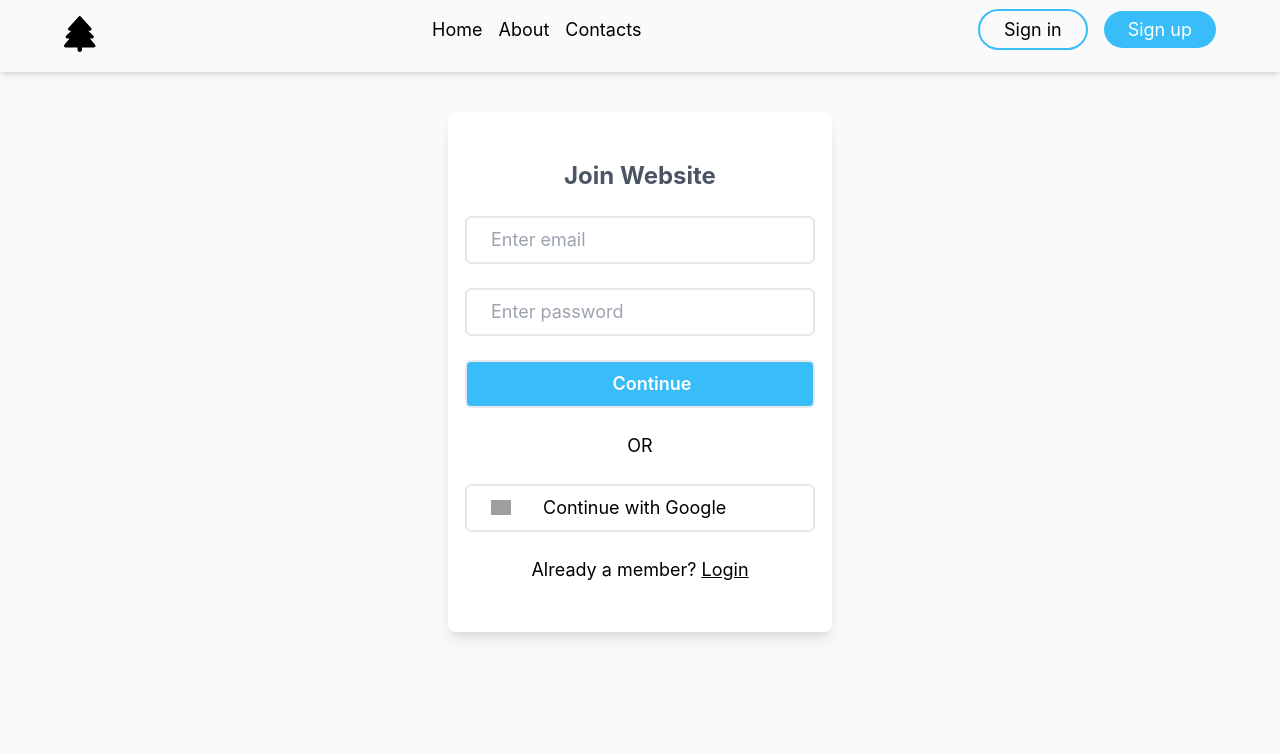
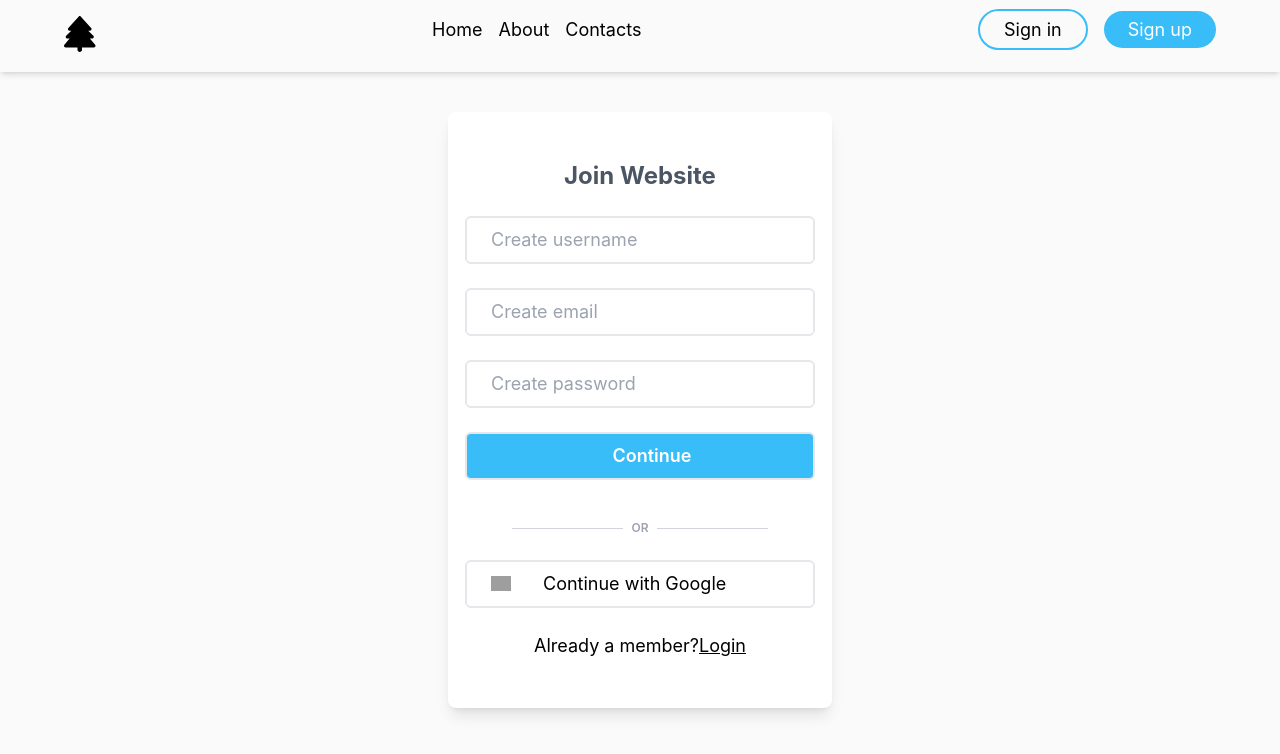
Before and after one commit to imrannaazir/conceptual-firebase, a React (Create React App) app: page /signup in a window 1280 px wide. Shown: the top 754 px of the page. Built offline with nearby package versions, Linux system fonts and the light colour scheme; no server answers; grey boxes are pictures that could not be loaded.

Commit message:
log in and sign up component almost complete

```diff
--- a/src/App.js
+++ b/src/App.js
@@ -1,6 +1,4 @@
 import './App.css';
-import { FontAwesomeIcon } from '@fortawesome/react-fontawesome'
-import { faTree } from '@fortawesome/free-solid-svg-icons'
 import { Route, Routes } from 'react-router-dom';
 import Home from './components/Home/Home';
 import Login from './components/Login/Login';
@@ -8,10 +6,8 @@ import SignUp from './components/SignUp/SignUp';
 import Header from './components/Header/Header';
 
 
-
+//component body
 function App() {
-
-
   return (
     <div className="App bg-[#fafafa] h-screen">
 
--- a/src/components/Login/Login.js
+++ b/src/components/Login/Login.js
@@ -1,24 +1,73 @@
+import { GoogleAuthProvider, signInWithPopup } from 'firebase/auth';
 import React from 'react';
-import { Link } from 'react-router-dom';
+import { Link, useNavigate } from 'react-router-dom';
+import { auth } from '../../firebase.init';
 
+// component body
 const Login = () => {
+    const navigate = useNavigate()
+    const googleProvider = new GoogleAuthProvider()
+    //Login with google handle function
+    const handleLogInGoogle = () => {
+        signInWithPopup(auth, googleProvider)
+            .then(result => {
+                navigate('/')
+            })
+            .catch(error => console.log(error))
+    }
+
+
     return (
+        <div
+            className=' w-[90%] lg:w-[30%] mx-auto text-lg text-center shadow-lg rounded-lg py-12 my-10 bg-white flex flex-col gap-6 ' >
+            <p
+                className=' text-2xl font-bold text-gray-600'>Login Website
+            </p>
+            {/* log in with email form */}
+            <form className='flex flex-col gap-6 ' action="">
+                {/* email field */}
+                <input
+                    className=' border-2 py-2 w-[350px] rounded-md pl-6 block mx-auto' placeholder='Enter email' type="email" name="" id="email" />
+                {/* password field */}
+                <input
+                    className=' border-2 py-2 w-[350px] rounded-md pl-6 block mx-auto' placeholder='Enter password' type="password" name="" id="password" />
+                {/*submit button  */}
+                <button
+                    className='border-2 py-2 w-[350px] mx-auto rounded-md pl-6 bg-sky-400 text-white font-semibold'>Log in
+                </button>
+            </form>
 
-        <div className=' w-[90%] lg:w-[30%] mx-auto text-lg text-center shadow-lg rounded-lg py-12 my-10 bg-white flex flex-col gap-6 ' >
-            <p className=' text-2xl font-bold text-gray-600'>Login Website</p>
-            <input className=' border-2 py-2 w-[350px] rounded-md pl-6 block mx-auto' placeholder='Enter email' type="email" name="" id="" />
-            <input className=' border-2 py-2 w-[350px] rounded-md pl-6 block mx-auto' placeholder='Enter password' type="password" name="" id="" />
-            <button className='border-2 py-2 w-[350px] mx-auto rounded-md pl-6 bg-sky-400 text-white font-semibold'>Log in</button>
+            {/* OR */}
+            <div
+                className="flex justify-evenly space-x-2 w-64 mt-4 mx-auto">
+                <span
+                    className="bg-gray-300 h-px flex-grow t-2 relative top-2">
 
-            <p>OR</p>
+                </span>
+                <span
+                    className="flex-none uppercase text-xs text-gray-400 font-semibold">or
+                </span>
+                <span
+                    className="bg-gray-300 h-px flex-grow t-2 relative top-2">
 
-            <button className='flex items-center border-2 py-2 w-[350px] mx-auto rounded-md pl-6 gap-8' >
-                <img className='w-5' src="https://www.freepnglogos.com/uploads/google-logo-png/google-logo-png-suite-everything-you-need-know-about-google-newest-0.png" alt="" />
-                Continue with Google</button>
-            <p className=' font-normal'>Haven't an account? <Link className=' underline' to='/signup'>Sign up</Link></p>
+                </span>
+            </div>
+
+            {/* log in with google button */}
+            <button
+                onClick={handleLogInGoogle} className='flex items-center border-2 py-2 w-[350px] mx-auto rounded-md pl-6 gap-8' >
+                <img
+                    className='w-5' src="https://www.freepnglogos.com/uploads/google-logo-png/google-logo-png-suite-everything-you-need-know-about-google-newest-0.png" alt="" />
+                Login with Google
+            </button>
+            <p
+                className=' font-normal'>Haven't an account? <Link className=' underline' to='/signup'>Sign up</Link>
+            </p>
 
 
         </div>
+
+
     );
 };
 
--- a/src/components/SignUp/SignUp.js
+++ b/src/components/SignUp/SignUp.js
@@ -1,35 +1,83 @@
 import React from 'react';
-import app from '../../firebase.init';
-import { getAuth, GoogleAuthProvider, signInWithPopup } from 'firebase/auth'
-import { FontAwesomeIcon } from '@fortawesome/react-fontawesome';
-import { f1a0 } from '@fortawesome/free-solid-svg-icons';
-import { Link } from 'react-router-dom';
-const auth = getAuth(app)
+import { auth } from '../../firebase.init';
+import { GoogleAuthProvider, signInWithPopup } from 'firebase/auth'
+import { Link, useNavigate } from 'react-router-dom';
 const googleProvider = new GoogleAuthProvider()
 
+
+//component start
 const SignUp = () => {
-    const handleSigninGoogle = () => {
+    const navigate = useNavigate()
+
+    //handle sign in with google start
+    const handleSignInGoogle = () => {
         signInWithPopup(auth, googleProvider)
-            .then(result => console.log(result))
+            .then(result => {
+                navigate('/')
+            })
             .catch(error => console.log(error))
-
+    }
+    // handle form submit sign up
+    const handleEmailSignUp = event => {
+        event.preventDefault()
+        const username = event.target.username.value
+        const email = event.target.email.value
+        const password = event.target.password.value
+        console.log(email, username, password);
     }
 
+    return (
+        <div>
+            {/* sign up form started */}
+            <div
+                className=' w-[90%] lg:w-[30%] mx-auto text-lg text-center shadow-lg rounded-lg py-12 my-10 bg-white flex flex-col gap-6 ' >
+                <p
+                    className=' text-2xl font-bold text-gray-600'>Join Website
+                </p>
+                {/* create account with email form */}
+                <form onSubmit={handleEmailSignUp} className='flex flex-col gap-6' action="">
+                    {/* username field */}
+                    <input
+                        className=' border-2 py-2 w-[350px] rounded-md pl-6 block mx-auto' placeholder='Create username' type="text" name="username" id="username" />
+                    {/* email field */}
+                    <input
+                        className=' border-2 py-2 w-[350px] rounded-md pl-6 block mx-auto' placeholder='Create email' type="email" name="email" id="email" />
+                    {/* password field */}
+                    <input
+                        className=' border-2 py-2 w-[350px] rounded-md pl-6 block mx-auto' placeholder='Create password' type="password" name="password" id="password" />
+                    {/* submit button */}
 
+                    <button type="submit" name="button"
+                        className='border-2 py-2 w-[350px] mx-auto rounded-md pl-6 bg-sky-400 text-white font-semibold'>Continue
+                    </button>
+                </form>
 
-    return (
-        <div className=' w-[90%] lg:w-[30%] mx-auto text-lg text-center shadow-lg rounded-lg py-12 my-10 bg-white flex flex-col gap-6 ' >
-            <p className=' text-2xl font-bold text-gray-600'>Join Website</p>
-            <input className=' border-2 py-2 w-[350px] rounded-md pl-6 block mx-auto' placeholder='Enter email' type="email" name="" id="" />
-            <input className=' border-2 py-2 w-[350px] rounded-md pl-6 block mx-auto' placeholder='Enter password' type="password" name="" id="" />
-            <button className='border-2 py-2 w-[350px] mx-auto rounded-md pl-6 bg-sky-400 text-white font-semibold'>Continue</button>
+                {/* OR */}
+                <div className="flex justify-evenly space-x-2 w-64 mt-4 mx-auto">
+                    <span
+                        className="bg-gray-300 h-px flex-grow t-2 relative top-2">
+                    </span>
+                    <span
+                        className="flex-none uppercase text-xs text-gray-400 font-semibold">or
+                    </span>
+                    <span
+                        className="bg-gray-300 h-px flex-grow t-2 relative top-2">
 
-            <p>OR</p>
+                    </span>
+                </div>
 
-            <button className='flex items-center border-2 py-2 w-[350px] mx-auto rounded-md pl-6 gap-8' onClick={handleSigninGoogle}>
-                <img className='w-5' src="https://www.freepnglogos.com/uploads/google-logo-png/google-logo-png-suite-everything-you-need-know-about-google-newest-0.png" alt="" />
-                Continue with Google</button>
-            <p className=' font-normal'>Already a member? <Link className=' underline' to='/login'>Login</Link></p>
+                {/* sign up with google */}
+                <button
+                    className='flex items-center border-2 py-2 w-[350px] mx-auto rounded-md pl-6 gap-8' onClick={handleSignInGoogle}>
+                    <img
+                        className='w-5' src="https://www.freepnglogos.com/uploads/google-logo-png/google-logo-png-suite-everything-you-need-know-about-google-newest-0.png" alt="" />
+                    Continue with Google</button>
+                <p
+                    className=' font-normal'>Already a member?
+                    <Link className=' underline' to='/login'>Login</Link>
+                </p>
+            </div>
+
         </div>
     );
 };
--- a/src/firebase.init.js
+++ b/src/firebase.init.js
@@ -1,5 +1,6 @@
 // Import the functions you need from the SDKs you need
 import { initializeApp } from "firebase/app";
+import { getAuth } from "firebase/auth";
 // TODO: Add SDKs for Firebase products that you want to use
 // https://firebase.google.com/docs/web/setup#available-libraries
 
@@ -15,4 +16,5 @@ const firebaseConfig = {
 
 // Initialize Firebase
 const app = initializeApp(firebaseConfig);
+export const auth = getAuth(app)
 export default app
```
Also changed, not shown: src/components/Header/Header.js (+64 -10 lines), src/index.js (+4 -3 lines).
